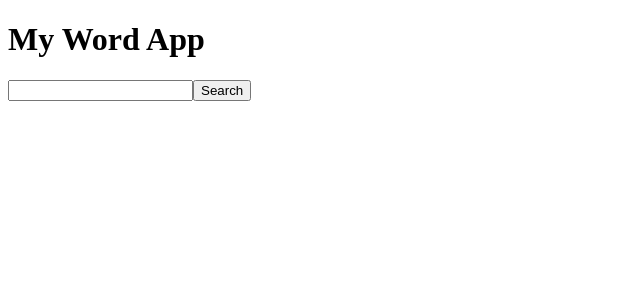
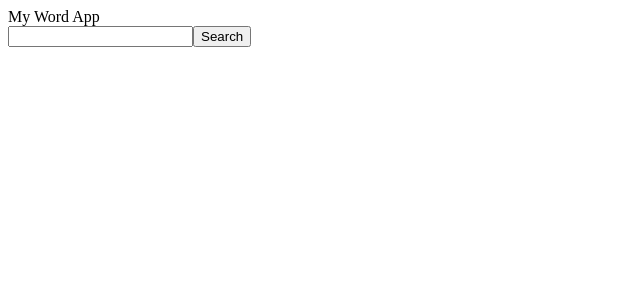
Before and after one commit to Maymoonah/movies, a React (Create React App) app: page / in a window 1280 px wide. Shown: the top 300 px of the page, without its empty margins (0-640 px from the left). Built offline with nearby package versions, Linux system fonts and the light colour scheme.

Commit message:
add className to header

```diff
--- a/src/components/header.js
+++ b/src/components/header.js
@@ -2,7 +2,7 @@ import React from 'react';
 
 const Header = () => {
 	return (
-		<div><h1>My Word App</h1></div>
+		<div className="mr-3">My Word App</div>
 	);
 }
 
```
